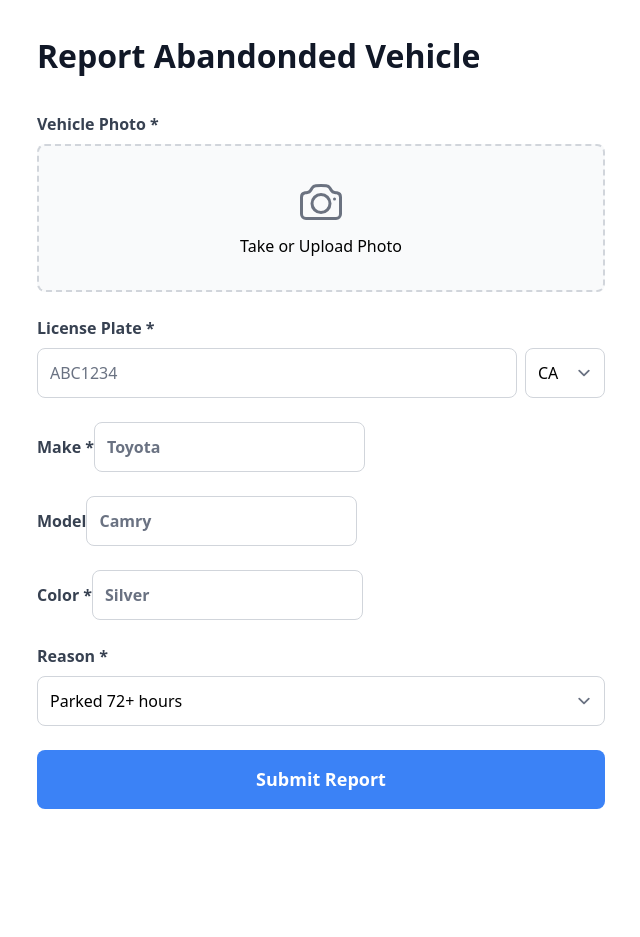
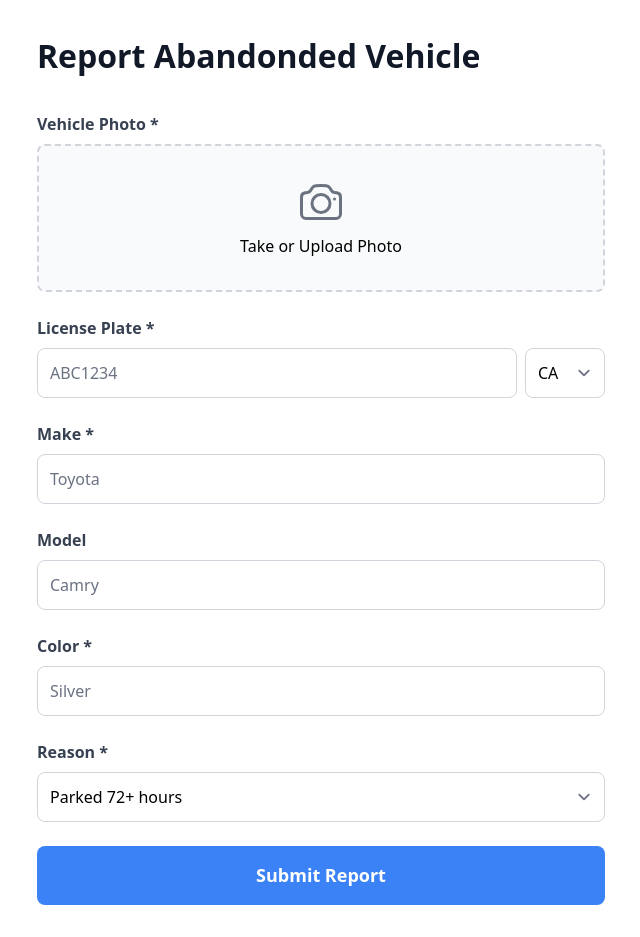
Before and after one commit to tclohm/curbalert, a SvelteKit app: page / in a window 1280 px wide. Shown: the whole page, without its empty margins (319-959 px from the left). Before the commit the page ends 841 px from the top, so only its background shows below. Built offline with nearby package versions, Linux system fonts and the light colour scheme.

Commit message:
mistakes

```diff
--- a/src/routes/+page.svelte
+++ b/src/routes/+page.svelte
@@ -32,7 +32,7 @@
   <form onsubmit={handleSubmit}>
     <!-- Photo Upload -->
     <section>
-      <label class="label">Vehicle Photo *</label>
+      <label for="photo" class="label">Vehicle Photo *</label>
       <PhotoUpload bind:onPhotoCompressed={photoBase64} maxSizeKB={500} />
     </section>
 
@@ -60,7 +60,7 @@
 
     <!-- Vehicle Details -->
     <section>
-      <label for="make" class="label">Make *<label>
+      <label for="make" class="label">Make *</label>
         <input
           id="make"
           type="text"
@@ -71,7 +71,7 @@
     </section>
 
     <section>
-      <label for="make" class="label">Model<label>
+      <label for="model" class="label">Model</label>
         <input
           id="model"
           type="text"
@@ -81,7 +81,7 @@
     </section>
 
     <section>
-      <label for="color" class="label">Color *<label>
+      <label for="color" class="label">Color *</label>
         <input
           id="color"
           type="text"
```
